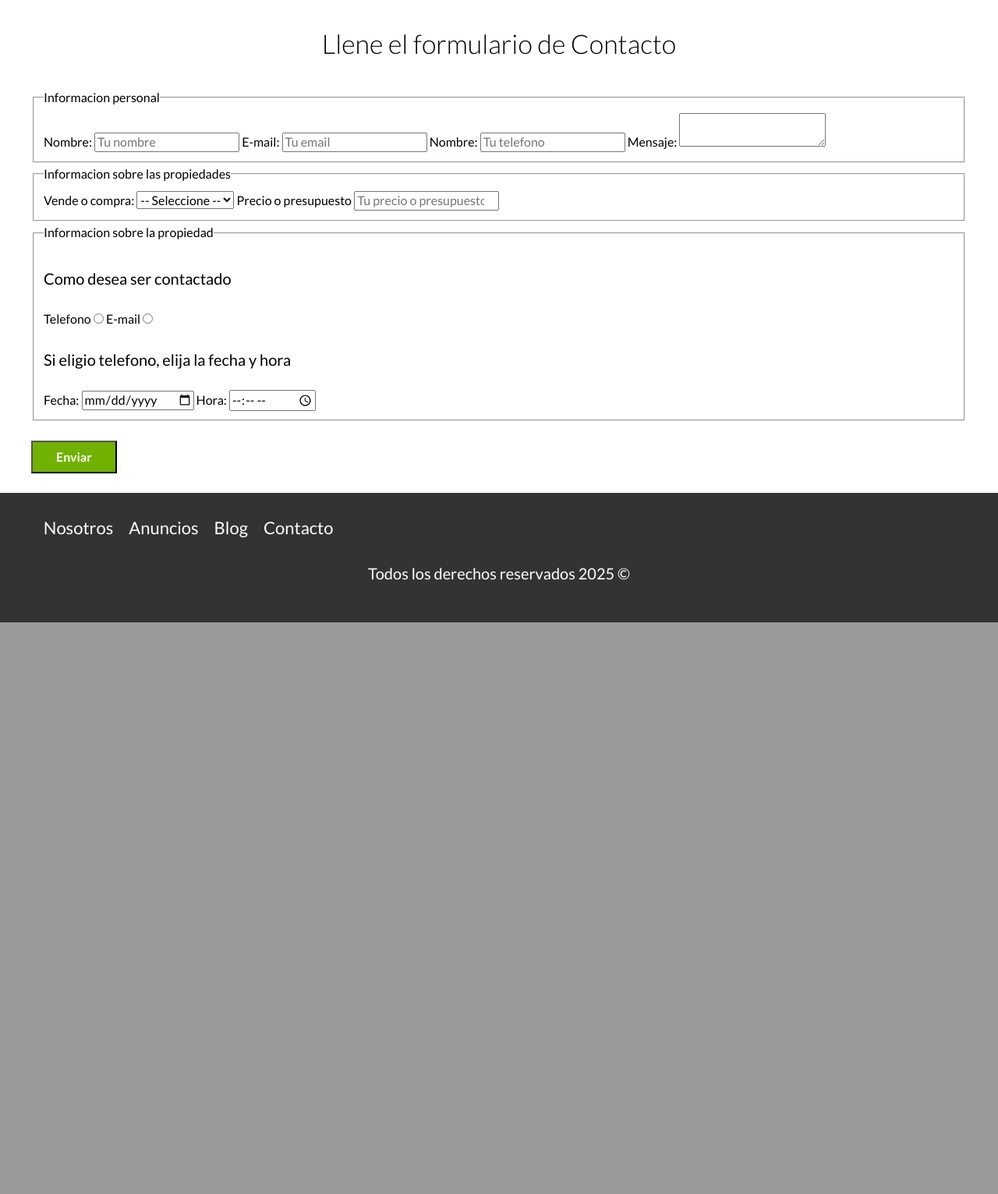
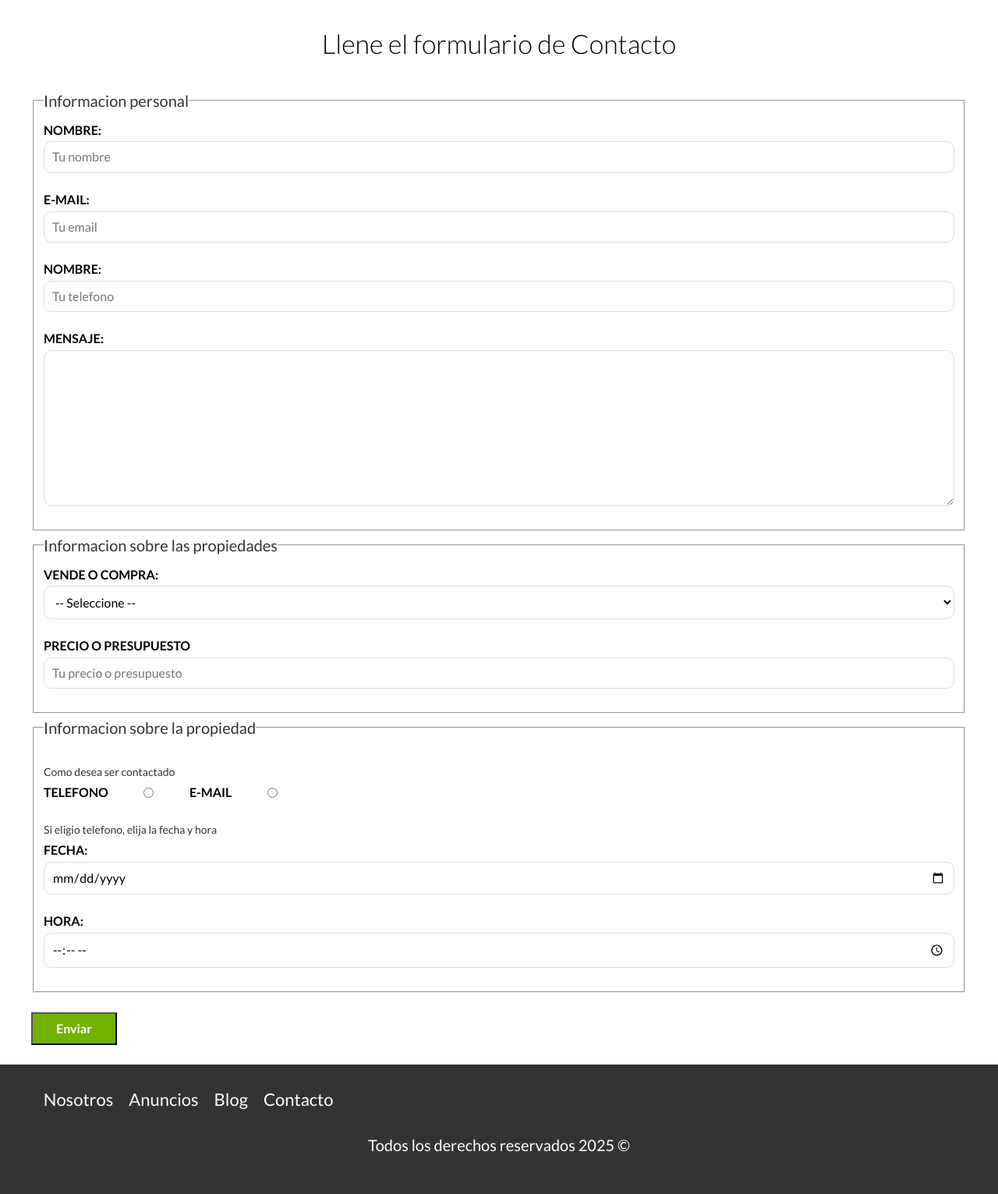
Before and after one commit to hxhdevs/inmobiliaria, a PHP site: page /contacto.html in a window 1280 px wide. Shown: the part 1138-2669 px from the top of the page at 78% size. Before the commit the page ends 1936 px from the top, so only its background shows below. Run offline with PHP 8.4, Linux system fonts and the light colour scheme; some libraries are stand-ins or nearby versions.

Commit message:
Aplicando CSS añ formulario

```diff
--- a/src/scss/app.scss
+++ b/src/scss/app.scss
@@ -14,6 +14,7 @@
 @import 'layout/contactar';
 @import 'layout/inferior';
 @import 'layout/testimoniales';
+@import 'layout/formulario';
 
 /* Paginas internas*/
 @import 'internas/nosotros.scss';
--- /dev/null
+++ b/src/scss/layout/_formulario.scss
@@ -0,0 +1,44 @@
+.formulario{
+    p{
+        font-size: 1.4rem;
+        color: $grisOscuro;
+        margin: 2rem 0 0 0;
+    }
+
+    legend{
+        font-size: 2rem;
+        color: $grisOscuro;
+    }
+
+    label{
+        font-weight: $bold;
+        text-transform: uppercase;
+        display: block;
+    }
+    input:not([type="submit"]),
+    textarea,
+    select{
+        padding: 1rem;
+        display: block;
+        width: 100%;
+        background-color: $blanco;
+        border: 1px solid $gris;
+        border-radius: 1rem;
+        margin-bottom: 2rem;
+    }
+
+    textarea{
+        height: 20rem;
+    }
+
+    .forma-contacto {
+        max-width: 30rem;
+        display: flex;
+        justify-content: space-between;
+        align-items: center;
+    }
+    input[type="radio"]{
+        margin: 0;
+        width: auto;
+    }
+}
```
Also changed, not shown: build/css/app.css, 1 other file.
